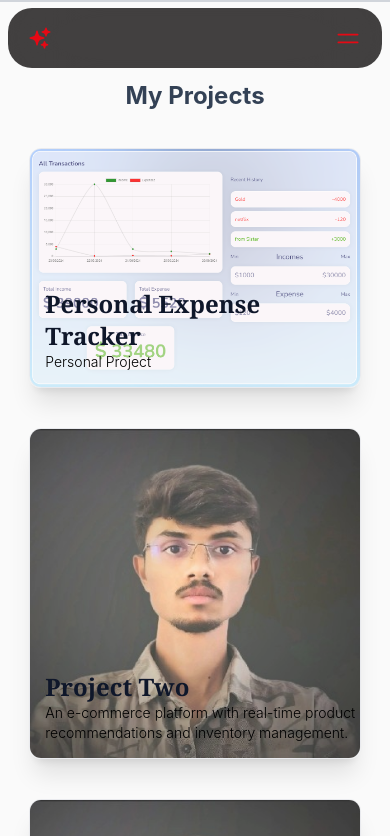
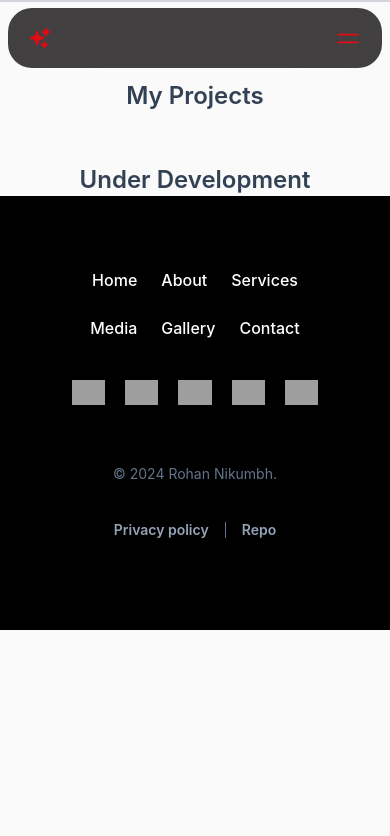
Before and after one commit to RohanNikumbh27/rohan-nikumbh, a SvelteKit app: page /work in a window 390 px wide. Shown: the top 836 px of the page. Built offline with nearby package versions, Linux system fonts and the light colour scheme; grey boxes are pictures that could not be loaded.

Commit message:
projects under development

```diff
--- a/src/lib/components/Cards/ImageZoomCard.svelte
+++ b/src/lib/components/Cards/ImageZoomCard.svelte
@@ -8,7 +8,7 @@
 <!-- <div class="da relative flex min-h-screen flex-col justify-center overflow-hidden bg-gray-50"> -->
     <!-- <div class="absolute inset-0 bg-center dark:bg-black"></div> -->
     <!-- svelte-ignore a11y-missing-attribute -->
-    <a href="/work/project" class="group relative flex rounded-xl shadow-xl ring-white-900/5 cursor-pointer z-0 hover:shadow-2xl ">
+    <a href={project.route} class="group relative flex rounded-xl shadow-xl ring-white-900/5 cursor-pointer z-0 hover:shadow-2xl ">
       <div class="z-10 h-full w-full overflow-hidden rounded-xl border border-gray-200 opacity-80 transition duration-300 ease-in-out group-hover:opacity-100 dark:border-gray-100 dark:opacity-70">
         <img src={project.image ? project.image : "https://images.unsplash.com/photo-1506187334569-7596f62cf93f?ixlib=rb-4.0.3&ixid=M3wxMjA3fDB8MHxwaG90by1wYWdlfHx8fGVufDB8fHx8fA%3D%3D&auto=format&fit=crop&w=3149&q=80"} class="animate-fade-in block h-full w-full scale-100 transform object-cover object-center opacity-100 transition duration-300 group-hover:scale-110" alt="" />
       </div>
--- /dev/null
+++ b/src/routes/work/+page.server.js
@@ -0,0 +1,8 @@
+export function load({ params }) {
+	return {
+		post: {
+			title: `Title for ${params.slug} goes here`,
+			content: `Content for ${params.slug} goes here`
+		}
+	};
+}
--- a/src/routes/work/+page.svelte
+++ b/src/routes/work/+page.svelte
@@ -1,8 +1,11 @@
 <script>
+    export let data;
     // import ProjectCard from '$lib/components/Cards/ProjectCard.svelte';
     import { onMount } from 'svelte';
     import ImageZoomCard from "$lib/components/Cards/ImageZoomCard.svelte";
-  import ProjectDetails from '../../lib/components/Cards/ProjectDetails.svelte';
+    import ProjectDetails from '../../lib/components/Cards/ProjectDetails.svelte';
+
+
 
     let projects = [];
     let showDesc = true;
@@ -18,17 +21,20 @@
 </script>
 
 <div class="flex items-center justify-center md:mt-10">
-    <h1 class="mx-auto font-bold text-2xl text-slate-700">My Projects</h1>
+    <h1 class="mx-auto font-semibold text-2xl text-slate-700">My Projects</h1>
 </div>
 
 <div class="h-5"></div>
 
 <div class="container grid gap-10 md:grid-cols-3 sm:grid-cols-1">
-    {#each projects as project}
-        <!-- <ProjectCard {project} /> -->
-            <ImageZoomCard {project} on:click{handleShowDesc}/>
-            <!-- {#if showDesc}
-            {/if} -->
-    {/each}
+    <!-- {#each projects as project}
+            <a href="/personal-expense-tracker">
+                <ImageZoomCard {project}/>
+            </a>
+    {/each} -->
+
 
 </div>
+<div class="flex items-center justify-center md:m-10">
+    <h1 class="mx-auto font-semibold text-2xl text-slate-700">Under Development</h1>
+</div>
--- /dev/null
+++ b/src/routes/work/[projectId]/+page.js
@@ -0,0 +1,8 @@
+export function load({ params }) {
+	return {
+		post: {
+			title: `Title for ${params.slug} goes here`,
+			content: `Content for ${params.slug} goes here`
+		}
+	};
+}
--- a/src/routes/work/[projectId]/+page.svelte
+++ b/src/routes/work/[projectId]/+page.svelte
@@ -1,11 +1,15 @@
 <script>
     import { page } from '$app/stores';
+    export let data;
   import ProjectDetails from '../../../lib/components/Cards/ProjectDetails.svelte';
     const projectId = $page.params.projectId;
 </script>
 <div>
     {projectId}
 
-    <ProjectDetails/>
+    <!-- <ProjectDetails/> -->
+
+    <h1>{data.post.title}</h1>
+<div>{@html data.post.content}</div>
 
 </div>
--- a/static/data/projects.json
+++ b/static/data/projects.json
@@ -6,7 +6,8 @@
       "link": "https://example.com/project-one",
       "image": "/ExpenseTracker.png",
       "technologies": ["Next Js", "Node.js", "MongoDB"],
-      "date": "2023-01-15"
+      "date": "2023-01-15",
+      "route": "/work/personal-expense-tracker"
     },
     {
       "title": "Project Two",
```
